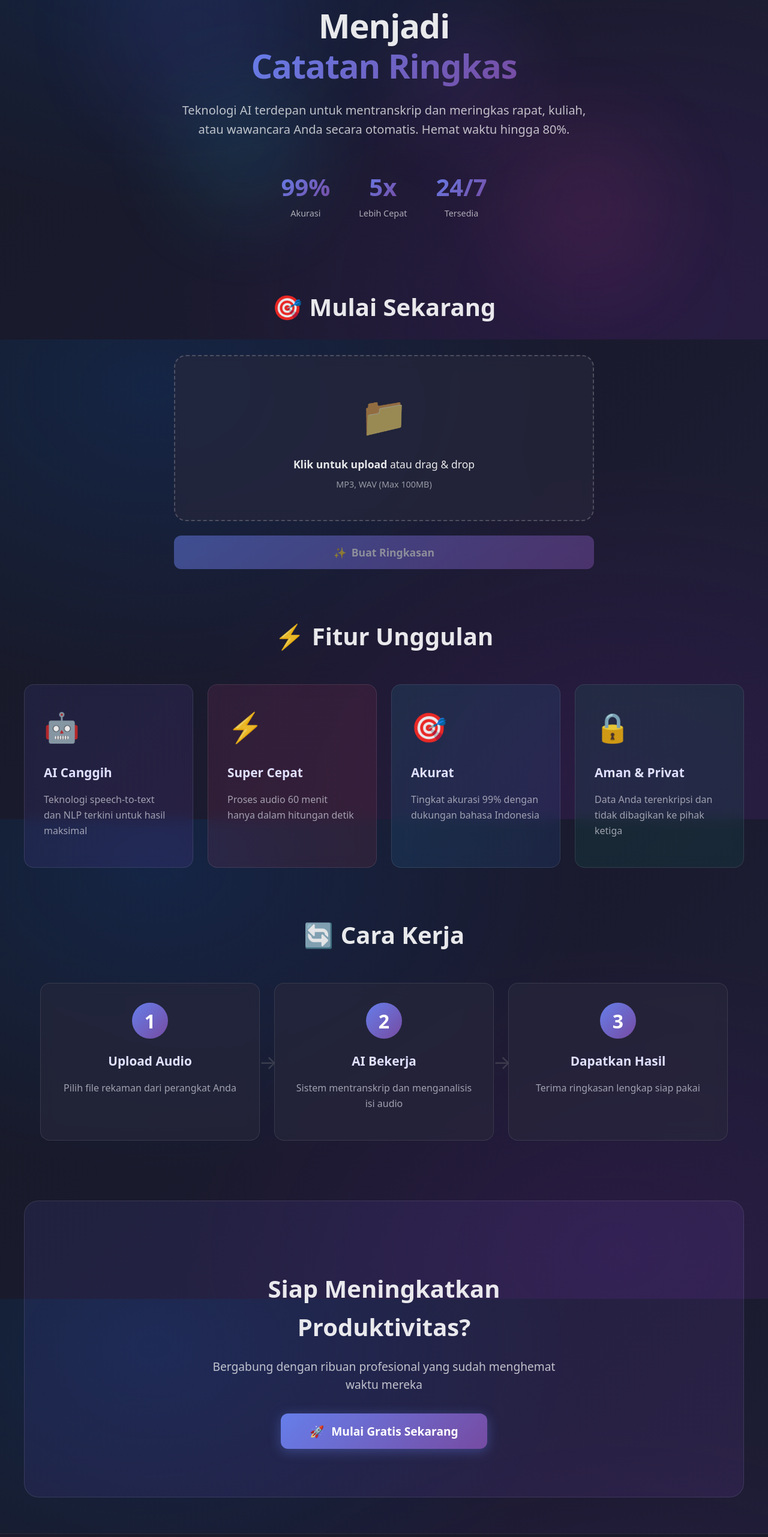
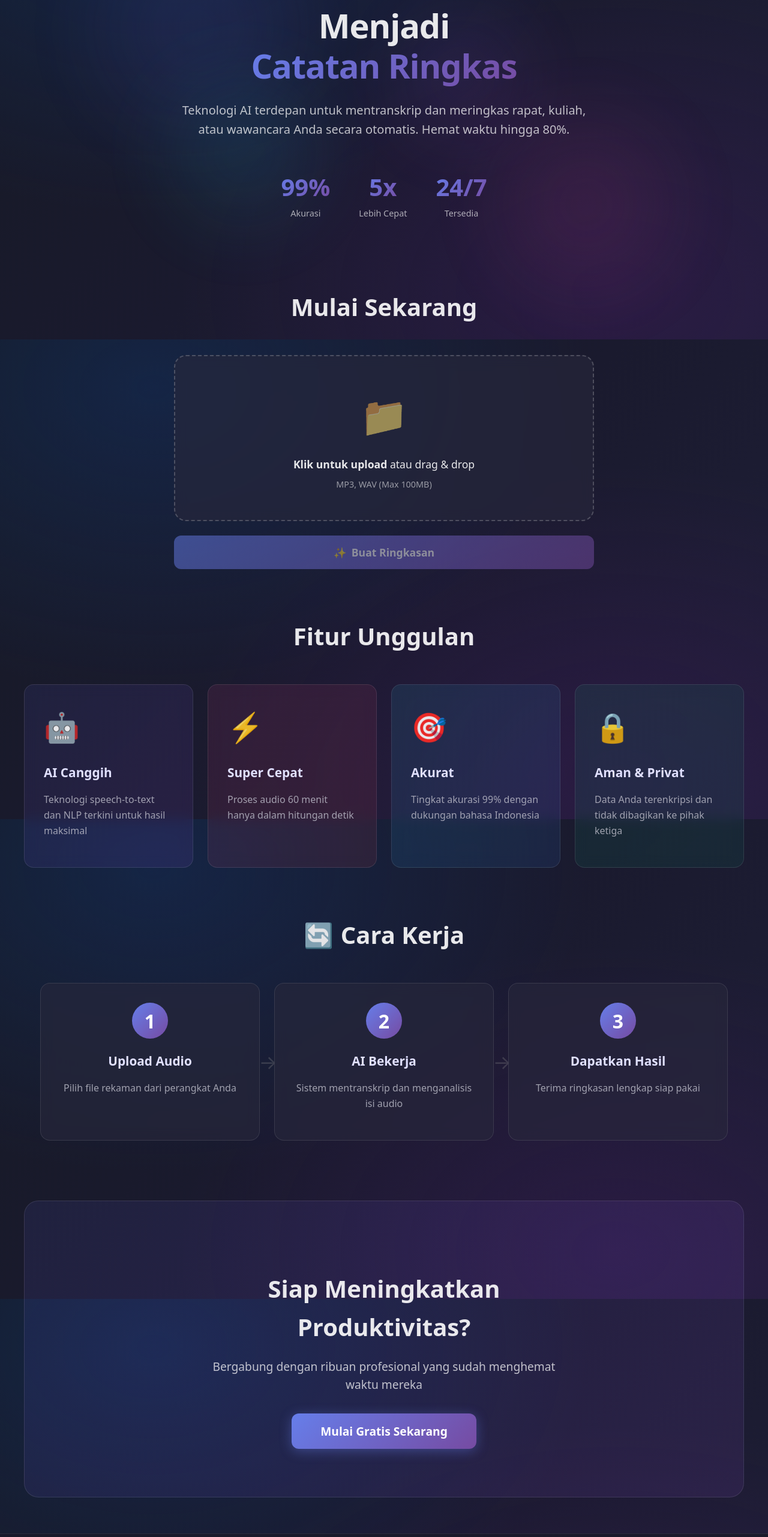
Before and after one commit to fakhrizamaris/summarize-me, a React (Vite) app in the folder summarize-me-ui/: page / in a window 1280 px wide. Shown: the part 234-2797 px from the top of the page at 60% size. Built offline with nearby package versions, Linux system fonts and the light colour scheme; no server answers.

Commit message:
perbaiki tampilan

```diff
--- a/summarize-me-ui/src/components/FeatureCard/FeatureCard.module.css
+++ b/summarize-me-ui/src/components/FeatureCard/FeatureCard.module.css
@@ -6,6 +6,7 @@
   backdrop-filter: blur(10px);
   transition: transform 0.3s ease-out, box-shadow 0.3s ease-out; /* Pindahkan transisi hover ke sini */
   cursor: default; /* Ganti cursor jika tidak interaktif */
+
 }
 
 .featureCard:hover {
--- a/summarize-me-ui/src/components/UserNavbar/UserNavbar.jsx
+++ b/summarize-me-ui/src/components/UserNavbar/UserNavbar.jsx
@@ -26,7 +26,6 @@ function UserNavbar({ user, onLogout }) {
     <nav className={styles.navbar}>
       <div className={styles.navContent}>
         <div className={styles.logo}>
-          <span className={styles.logoIcon}>✨</span>
           <span className={styles.logoText}>SummarizeMe</span>
         </div>
         <div className={styles.navRight}>
--- a/summarize-me-ui/src/pages/HomePage.jsx
+++ b/summarize-me-ui/src/pages/HomePage.jsx
@@ -137,7 +137,6 @@ function HomePage({ user, onLogout }) {
       {/* Upload Section */}
       <section className={styles['upload-section']}>
         <h2 className={styles['section-title']}>
-          <span className={styles['title-icon']}>🎯</span>
           Mulai Sekarang
         </h2>
         <div
@@ -227,7 +226,6 @@ function HomePage({ user, onLogout }) {
       {/* Features Section */}
       <section className={styles['features-section']}>
         <h2 className={styles['section-title']}>
-          <span className={styles['title-icon']}>⚡</span>
           Fitur Unggulan
         </h2>
         {/* Class untuk grid */}
@@ -294,7 +292,6 @@ function HomePage({ user, onLogout }) {
           </p>
           {!user && (
             <button onClick={() => navigate('/login')} className={styles['cta-button']}>
-              <span>🚀</span>
               Mulai Gratis Sekarang
             </button>
           )}
--- a/summarize-me-ui/src/pages/HomePage.module.css
+++ b/summarize-me-ui/src/pages/HomePage.module.css
@@ -315,8 +315,13 @@
   display: inline-flex;
   align-items: center;
   gap: 12px;
-  transition: all 0.3s;
+  transition: transform 0.3s ease-out, box-shadow 0.3s ease-out;
   box-shadow: 0 4px 20px rgba(102, 126, 234, 0.4);
+}
+
+.cta-button:hover {
+  transform: translateY(-6px) scale(1.03);
+  box-shadow: 0 12px 30px rgba(0, 0, 0, 0.25);
 }
 
 /* Footer */
```
